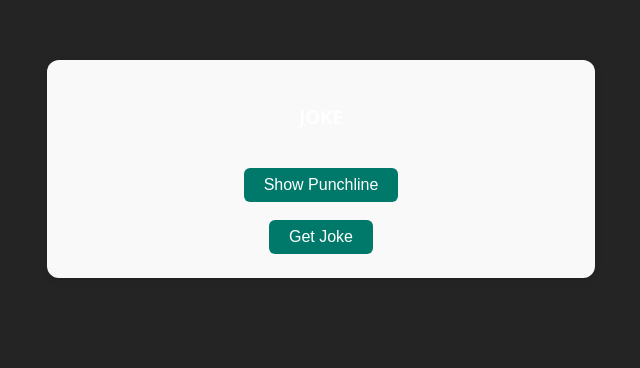
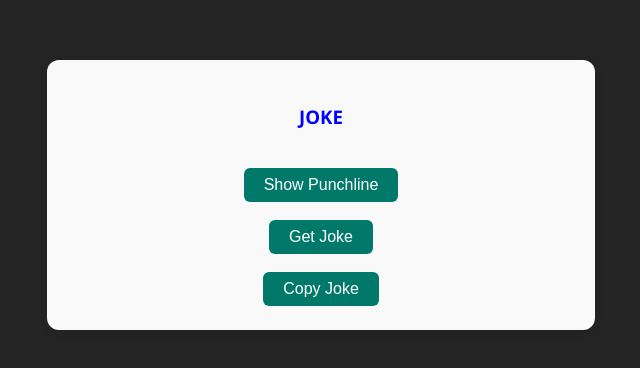
Before and after one commit to Arvindkind/Joke, a React (Vite) app: page / in a window 1280 px wide. Shown: the top 368 px of the page, without its empty margins (319-959 px from the left). Built offline with nearby package versions, Linux system fonts and the light colour scheme; no server answers.

Commit message:
add Error Handle Loading , copy button

```diff
--- /dev/null
+++ b/src/ErrorMsg.jsx
@@ -0,0 +1,11 @@
+export default function ErrorMsg({ ErrorMsg }) {
+  if (!ErrorMsg) {
+    return null;
+  }
+
+  return (
+    <div className="error-message">
+      {ErrorMsg}
+    </div>
+  );
+}
--- a/src/Joke.jsx
+++ b/src/Joke.jsx
@@ -1,29 +1,67 @@
 import { useEffect, useState } from "react";
 import "./Joke.css";
+import ErrorMsg from "./ErrorMsg";
 
 export default function Joke() {
   const [joke, setJoke] = useState({});
   const [punchlineds, setPunchlines] = useState(false);
+  const [error, setError] = useState(null);
+  const [loading, setLoading] = useState(true);
+  const [copied, setCopied] = useState(false);
   const url = "https://official-joke-api.appspot.com/random_joke";
 
   const getNewJoke = async () => {
+    setLoading(true);
+    setError(null);
+    setJoke({});
+    setPunchlines(false);
+    setCopied(false);
+    console.log("Fetching a new joke...");
+
+    try {
       let response = await fetch(url);
+      if (!response.ok) {
+        throw new Error("Network response was not ok");
+      }
+      console.log(response.ok);
       let jsonResponse = await response.json();
       console.log(jsonResponse);
       setJoke({ setup: jsonResponse.setup, punchline: jsonResponse.punchline });
+    } catch (error) {
+      setError(error.message);
+      setJoke({ punchline: "Joke not found" });
+    } finally {
+      setLoading(false);
+    }
   };
+  const copyHandle = () => {
+    const jokeText = `${joke.setup ? joke.setup : ""} - ${
+      joke.punchline ? joke.punchline : ""
+    }`;
+    navigator.clipboard
+      .writeText(jokeText)
+      .then(() => {
+        setCopied(true);
+        setTimeout(() => setCopied(false), 2000); // Reset copied state after 2 seconds
+      })
+      .catch((err) => console.error("Failed to copy text: ", err));
+  };
+
   useEffect(() => {
-    async function getNewJoke() {
-      let response = await fetch(url);
-      let jsonResponse = await response.json();
-      setJoke({ setup: jsonResponse.setup, punchline: jsonResponse.punchline });
-    }
     getNewJoke();
   }, []);
   return (
     <>
       <div className="joke-container">
-        <h3>JOKE</h3>
+        <h3 style={{ color: "blue" }}>JOKE</h3>
+        {loading && <h2 className="joke-setup">Loading...</h2>}
+        {!loading && (
+            <h2 className="joke-setup">
+              {joke.setup}
+              <ErrorMsg ErrorMsg={error} />
+            </h2>
+          ) && (
+            <>
               <h2 className="joke-setup">{joke.setup}</h2>
               <button
                 onClick={() => setPunchlines(!punchlineds)}
@@ -32,11 +70,21 @@ export default function Joke() {
                 {punchlineds ? "Hide Punchline" : "Show Punchline"}
               </button>{" "}
               <br />
-        {!!punchlineds && <h2 className="joke-punchline">{joke.punchline}</h2>}
+              {!!punchlineds && (
+                <h2 className="joke-punchline">{joke.punchline}</h2>
+              )}
               <button onClick={getNewJoke} className="joke-button">
                 Get Joke
               </button>
+              <br />
+              <button onClick={copyHandle} className="joke-button">
+                {copied ? "Copied!" : "Copy Joke"}
+              </button>
+            </>
+          )}
       </div>
     </>
   );
 }
+// Copy Joke to Clipboard: Add a button to copy the current joke.
+// Joke History: Show a list of previously fetched jokes.
```
Lines whose indentation alone changed are shown as unchanged.
